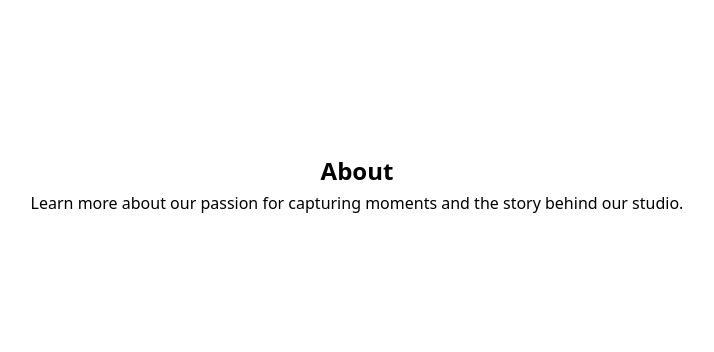
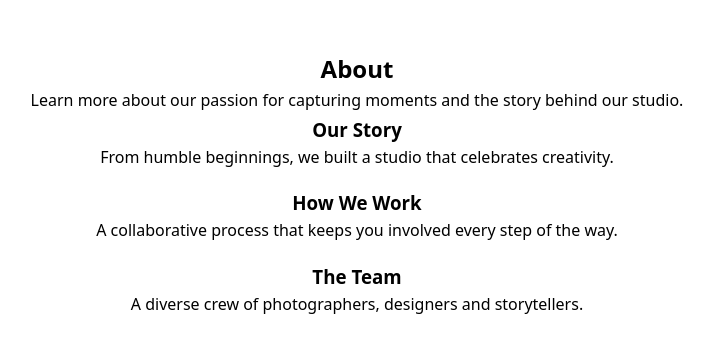
Before and after one commit to Dynamic-Capital/theprojectarchive, a Next.js app in the folder next-app/: page /about in a window 1280 px wide. Shown: the part 1449-1801 px from the top of the page, without its empty margins (283-997 px from the left). Built offline with nearby package versions, Linux system fonts and the light colour scheme.

Commit message:
feat: enhance about section with animated cards

```diff
--- a/next-app/components/About.jsx
+++ b/next-app/components/About.jsx
@@ -9,6 +9,22 @@ const textVariants = (reduce) => ({
     opacity: 1,
     y: 0,
     transition: { duration: reduce ? 0 : 0.5 },
+  },
+});
+
+const containerVariants = (reduce) => ({
+  hidden: {},
+  show: {
+    transition: { staggerChildren: reduce ? 0 : 0.15 },
+  },
+});
+
+const cardVariants = (reduce) => ({
+  hidden: { opacity: 0, y: reduce ? 0 : 20 },
+  show: {
+    opacity: 1,
+    y: 0,
+    transition: { duration: reduce ? 0 : 0.4 },
   },
 });
 
@@ -39,6 +55,39 @@ export default function About() {
         Learn more about our passion for capturing moments and the story behind
         our studio.
       </motion.p>
+      <motion.div
+        className="grid gap-4 mt-8 sm:grid-cols-3"
+        variants={containerVariants(reduceMotion)}
+        initial="hidden"
+        whileInView="show"
+        viewport={{ once: true, amount: 0.3 }}
+      >
+        {[
+          {
+            title: 'Our Story',
+            text: 'From humble beginnings, we built a studio that celebrates creativity.',
+          },
+          {
+            title: 'How We Work',
+            text: 'A collaborative process that keeps you involved every step of the way.',
+          },
+          {
+            title: 'The Team',
+            text: 'A diverse crew of photographers, designers and storytellers.',
+          },
+        ].map((item) => (
+          <motion.div
+            key={item.title}
+            className="p-4 rounded-lg glass"
+            variants={cardVariants(reduceMotion)}
+            whileHover={reduceMotion ? undefined : { scale: 1.05 }}
+            whileTap={reduceMotion ? undefined : { scale: 0.95 }}
+          >
+            <h3 className="font-semibold mb-2">{item.title}</h3>
+            <p className="text-sm">{item.text}</p>
+          </motion.div>
+        ))}
+      </motion.div>
     </ParallaxSection>
   );
 }
```
